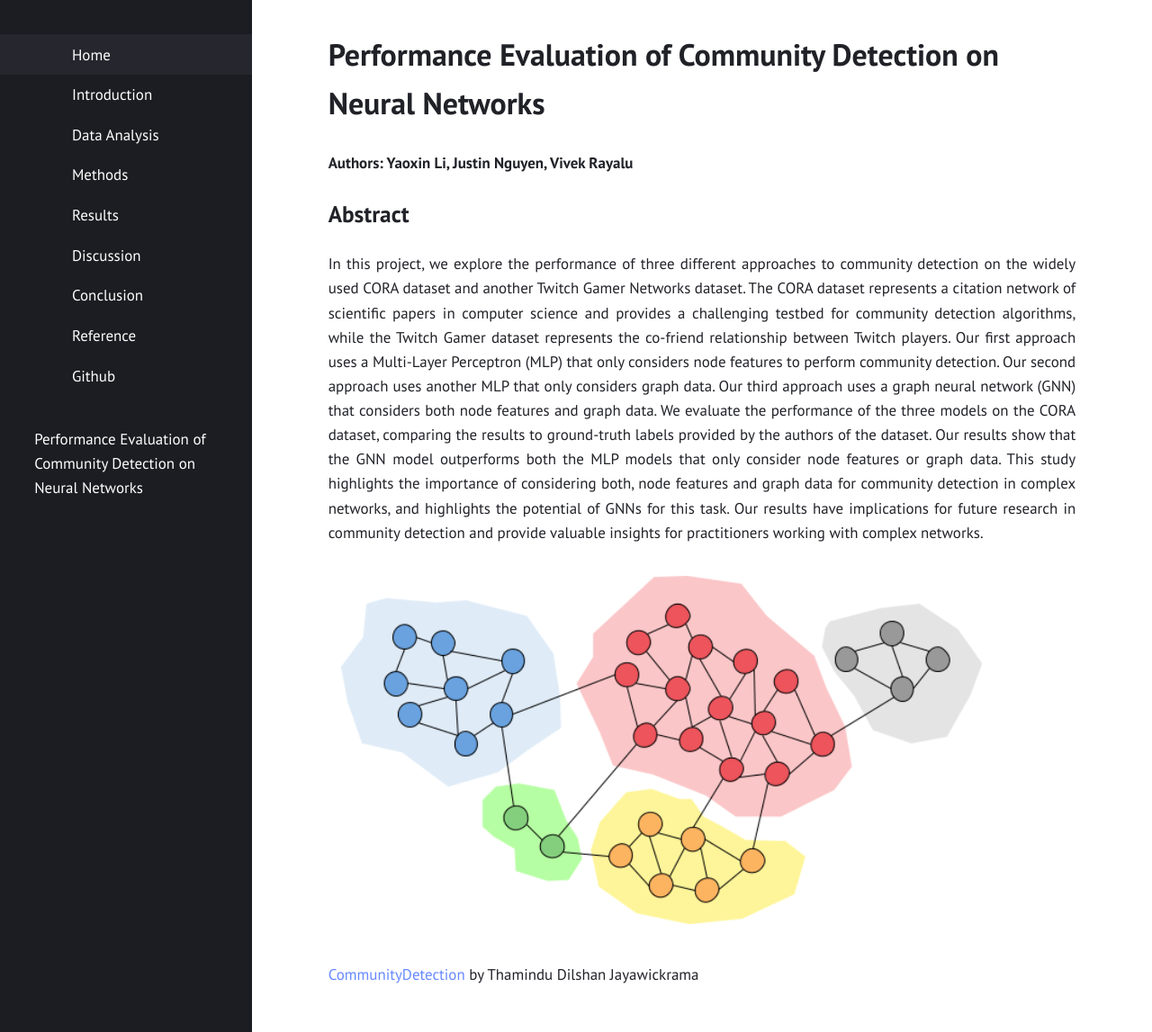
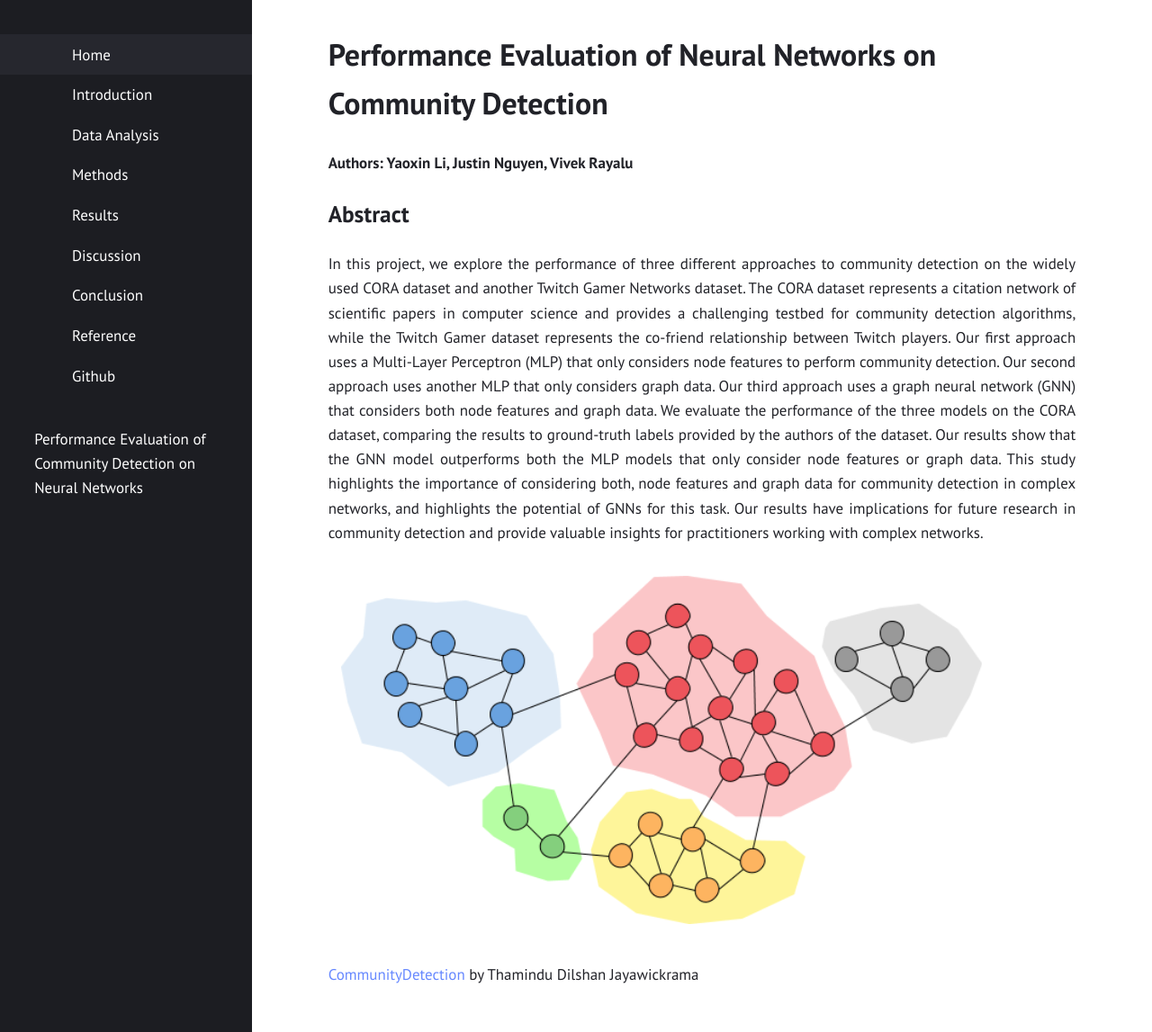
Before and after one commit to hblyx/DSC180_Project2, a Jekyll site: the page built from index.md, in a window 1280 px wide and 1147 px high. Shown: the whole window at 90% size. Built offline with Jekyll 4.4.1, drawn with Linux system fonts in a browser that asks for light colours.

```diff
--- a/index.md
+++ b/index.md
@@ -1,6 +1,6 @@
 ---
 layout: page
-title: "Performance Evaluation of Community Detection on Neural Networks"
+title: "Performance Evaluation of Neural Networks on Community Detection"
 ---
 
 #### Authors: Yaoxin Li, Justin Nguyen, Vivek Rayalu
```
